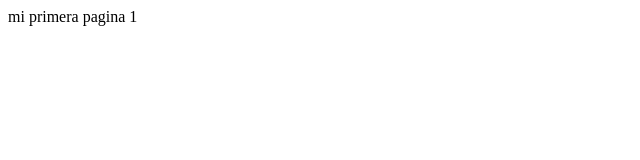
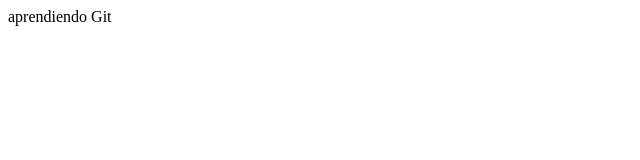
Before and after one commit to LulaBaldo/mi_primer_repo, a plain HTML site: page index.html in a window 1280 px wide. Shown: the full height of the page, 0-640 px from the left. Drawn offline with Linux system fonts and the light colour scheme.

Commit message:
arreglamos el front

```diff
--- a/index.html
+++ b/index.html
@@ -7,6 +7,6 @@
     <title>Document</title>
 </head>
 <body>
-    mi primera pagina 1
+    aprendiendo Git
 </body>
 </html>
```
